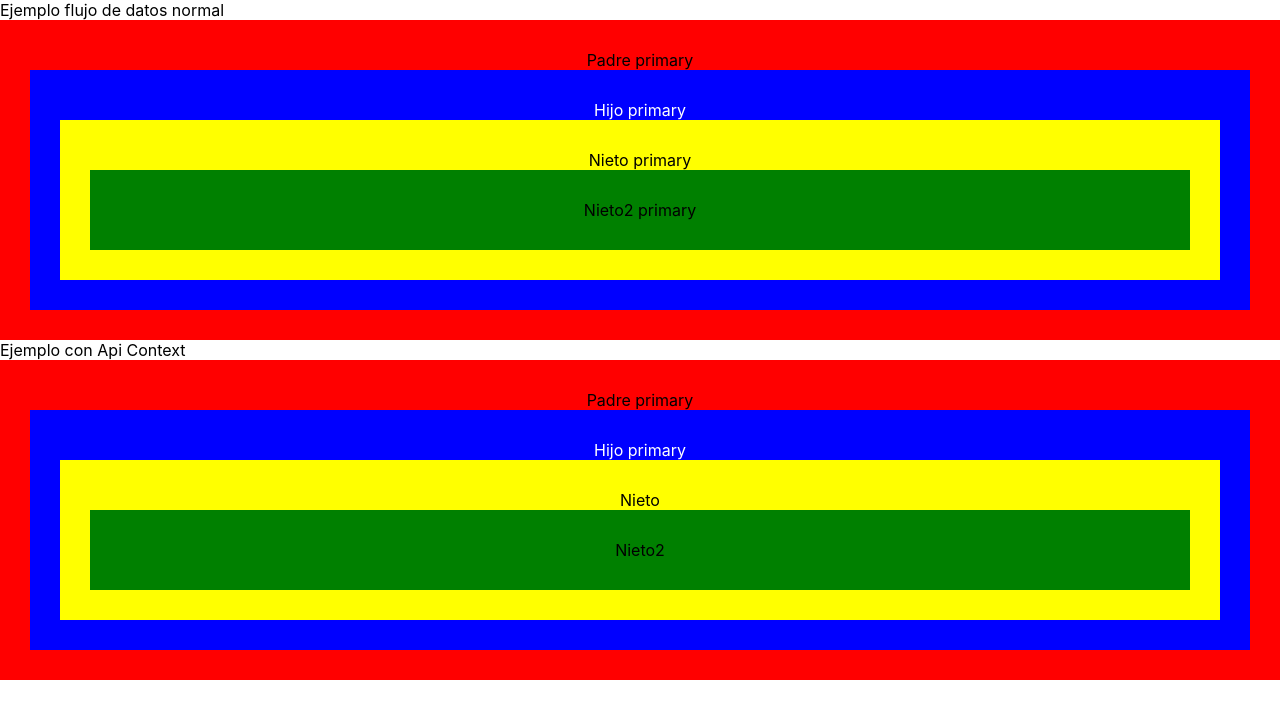
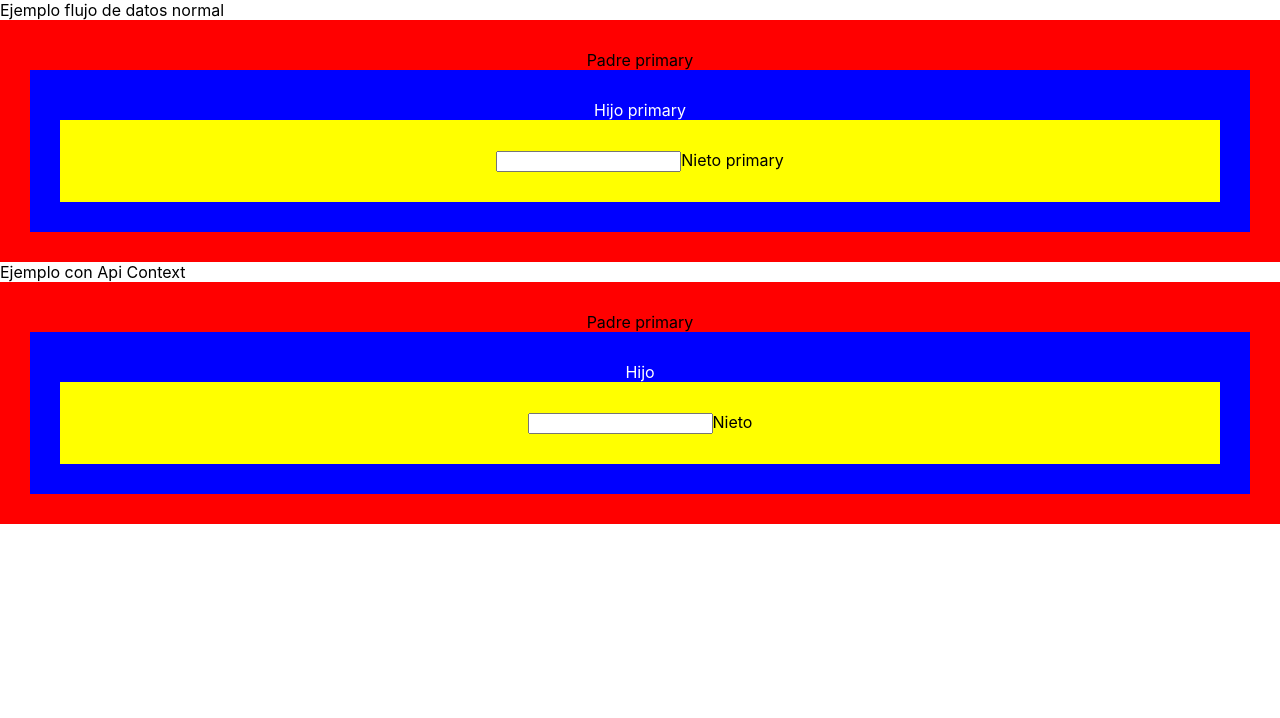
Before and after one commit to antaresgeo/car3, a React (Create React App) app: page / in a window 1280 px wide. Shown: the top 718 px of the page. Built offline with nearby package versions, Linux system fonts and the light colour scheme.

Commit message:
[Car3] ejemplo 2 de Api Context

```diff
--- a/src/App.tsx
+++ b/src/App.tsx
@@ -1,9 +1,7 @@
-import React, { Component, createContext, useContext, Fragment } from "react";
+import React, { Fragment } from "react";
 import "./App.css";
-
-const appContext = createContext({
-  theme: "",
-});
+import Provider from "./context";
+import Hijo from "./Components/Hijo";
 
 function App() {
   const datos = {
@@ -14,44 +12,17 @@ function App() {
       Ejemplo flujo de datos normal
       <div className="App" style={{ background: "red", padding: "30px" }}>
         Padre {datos.theme}
-        <Header theme={datos.theme} />
+        <Hijo theme={datos.theme} />
       </div>
       Ejemplo con Api Context
-      <appContext.Provider value={datos}>
+      <Provider>
         <div className="App" style={{ background: "red", padding: "30px" }}>
           Padre {datos.theme}
-          <Header />
+          <Hijo />
         </div>
-      </appContext.Provider>
+      </Provider>
     </Fragment>
   );
 }
 
-function Header(props: any) {
-  const contex = useContext(appContext);
-  return (
-    <div style={{ background: "blue", padding: "30px", color: "white" }}>
-      Hijo {props.theme ? props.theme : contex.theme}
-      <Container theme={props.theme} />
-    </div>
-  );
-}
-
-function Container(props: any) {
-  return (
-    <div style={{ background: "yellow", padding: "30px", color: "black" }}>
-      Nieto {props.theme}
-      <Container2 theme={props.theme} />
-    </div>
-  );
-}
-
-function Container2(props: any) {
-  return (
-    <div style={{ background: "green", padding: "30px", color: "black" }}>
-      Nieto2 {props.theme}
-    </div>
-  );
-}
-
 export default App;
--- /dev/null
+++ b/src/Components/Hijo.tsx
@@ -0,0 +1,15 @@
+import React, {useContext} from "react"
+import { appContext } from "../context";
+import Nieto from "./Nieto";
+
+function Hijo(props: any) {
+    const context = useContext(appContext);
+    return (
+        <div style={{ background: "blue", padding: "30px", color: "white" }}>
+            Hijo {props.theme && props.theme} {context.theme && context.theme}
+            <Nieto theme={props.theme} />
+        </div>
+    );
+}
+
+export default Hijo;
--- /dev/null
+++ b/src/Components/Nieto.tsx
@@ -0,0 +1,18 @@
+import React, {useContext} from "react"
+import {appContext} from "../context";
+
+function Nieto(props: any) {
+    const { set_theme } = useContext(appContext)
+    return (
+        <div style={{ background: "yellow", padding: "30px", color: "black" }}>
+            <input type="text" onChange={(ev) => {
+                if(set_theme){
+                    set_theme(ev.target.value as string)
+                }
+            }}/>
+            Nieto {props.theme}
+        </div>
+    );
+}
+
+export default Nieto
--- /dev/null
+++ b/src/context.tsx
@@ -0,0 +1,23 @@
+import React, {createContext, useState, FC} from "react";
+
+interface AppState  {
+    theme: string;
+    set_theme?: Function;
+}
+
+const inicial_data: AppState =  {
+    theme: "",
+}
+
+export const appContext = createContext<AppState>(inicial_data);
+
+const { Provider, Consumer } = appContext;
+
+const AppProvider: FC<{ }> = ({children}) =>  {
+    const [theme, set_theme] = useState<string>("");
+    return <appContext.Provider value={{theme, set_theme}}>
+        {children}
+    </appContext.Provider>
+}
+
+export default AppProvider;
```
